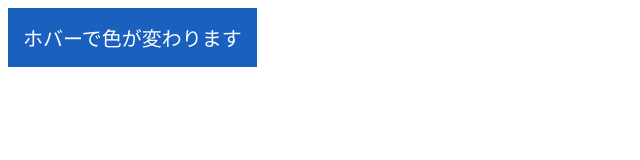
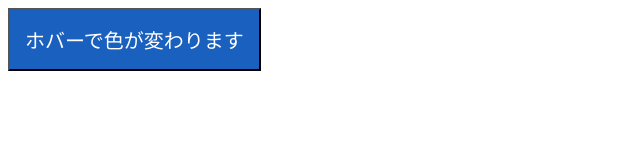
Before and after one commit to Shintaro0330/100nocks, a plain HTML site: page 04.html in a window 1280 px wide. Shown: the whole page, without its empty margins (0-640 px from the left). Drawn offline with Linux system fonts and the light colour scheme.

Commit message:
問題35を解きました

```diff
--- a/04.html
+++ b/04.html
@@ -5,8 +5,7 @@
   <title>Git練習ページ</title>
 </head>
 <body>
- <div class="button">
- <a href="#">ホバーで色が変わります</a></div>
+ <button id="myBtn">ホバーで色が変わります</button>
  <link rel="stylesheet" type="text/css" href="b.css">
  <script src="main.js"></script>
 </body>
--- a/b.css
+++ b/b.css
@@ -1,4 +1,4 @@
-.button a {
+#myBtn{
     display: inline-block;
     text-decoration:none;
     font-size:20px;
@@ -7,7 +7,7 @@
     background-color:#1A60BF;
     transition:all 1.0s 0s ease;
 }
-.button a:hover{
+#myBtn:hover{
     color: #1A60BF;
     background-color:#D0E2FB;
 }
--- a/main.js
+++ b/main.js
@@ -1,4 +1,4 @@
-var data = ['red','black','white'];
-for (var key in data){
-    console.log(data[key]);
-}
+const button = document.querySelector('#myBtn');
+button.addEventListener('click',() =>{
+    console.log('ボタンがクリックされました');
+})
```
Also changed, not shown: README.md.
